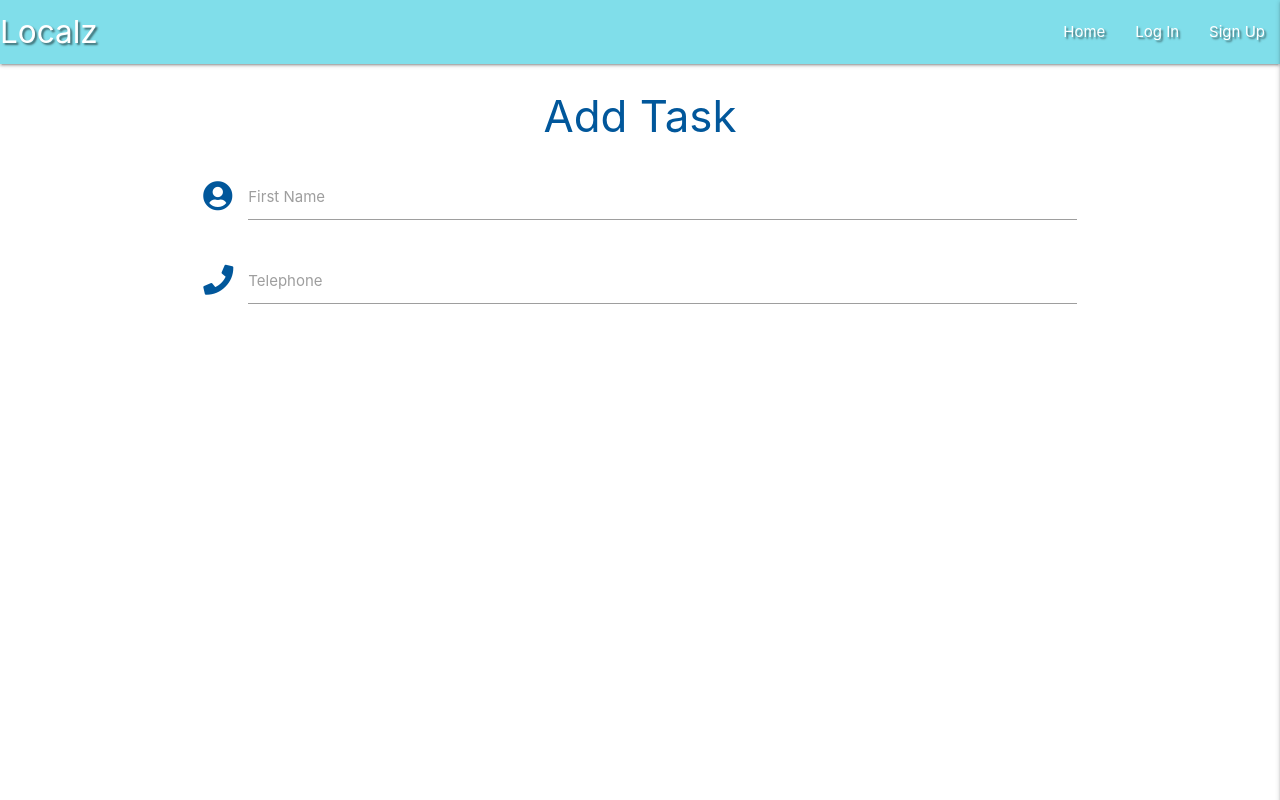
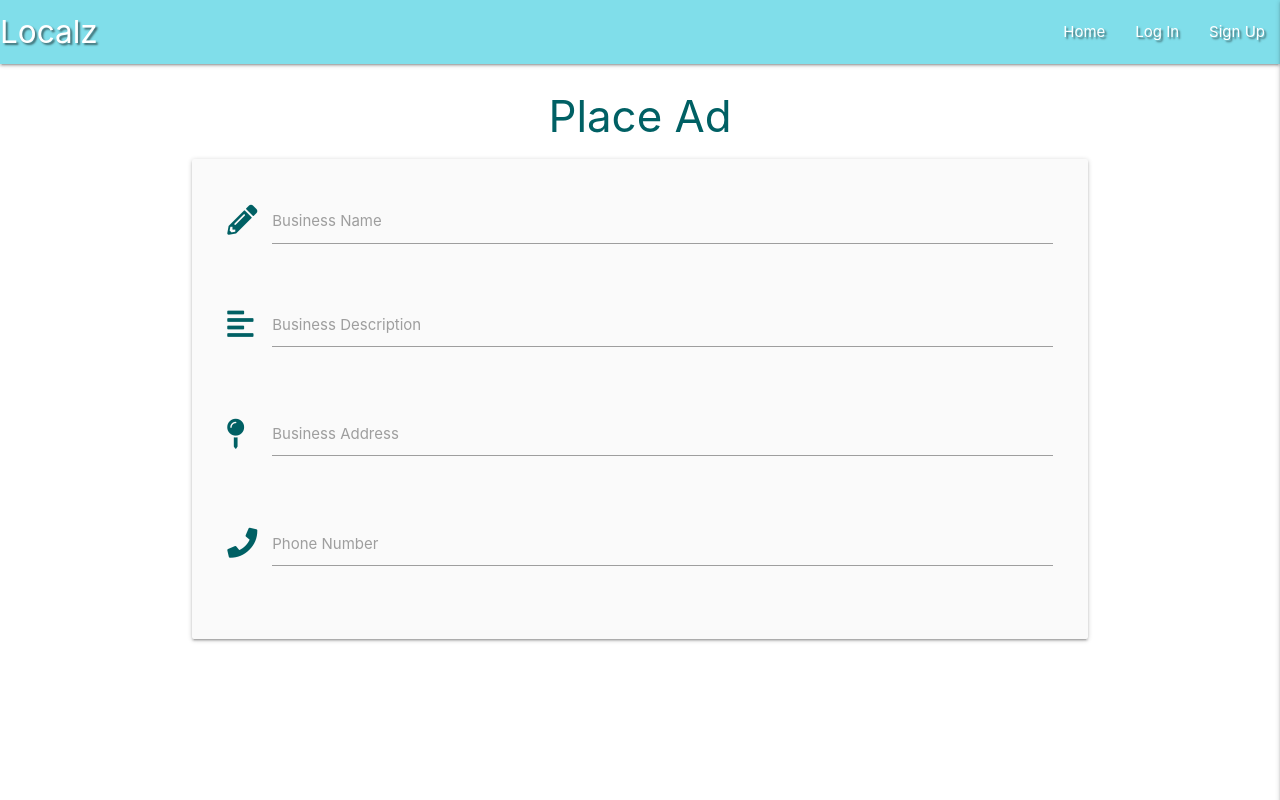
Before and after one commit to Code-Institute-Submissions/OluwafemiAwosanya-LOCALZ_AugResub, a Flask app: page /add_task in a window 1280 px wide. Run offline with Flask 2, Linux system fonts and the light colour scheme; some libraries are stand-ins or nearby versions.

Commit message:
Add Ads form input fields

```diff
--- a/templates/place_ad.html
+++ b/templates/place_ad.html
@@ -1,22 +1,42 @@
 {% extends "base.html" %}
 {% block content %}
 
-    <h3 class="light-blue-text text-darken-4 center-align">Add Task</h3>
+    <h3 class="cyan-text text-darken-4 center-align">Place Ad</h3>
 
-    <div class="row">
+    <div class="row card-panel grey lighten-5">
         <form class="col s12" method="POST" action="">
             <div class="row">
                 <div class="input-field col s12">
-                    <i class="fas fa-user-circle prefix light-blue-text text-darken-4"></i>
-                    <input id="icon_prefix" type="text" class="validate">
-                    <label for="icon_prefix">First Name</label>
-                </div>
-                <div class="input-field col s12">
-                    <i class="fas fa-phone prefix light-blue-text text-darken-4"></i>
-                    <input id="icon_telephone" type="tel" class="validate">
-                    <label for="icon_telephone">Telephone</label>
+                    <i class="fas fa-pencil-alt prefix cyan-text text-darken-4"></i>
+                    <input id="ad_name" name="ad_name" minlength="5" maxlength="50"
+                        type="text" class="validate" required>
+                    <label for="ad_name">Business Name</label>
                 </div>
             </div>
+            <div class="row">
+                <div class="input-field col s12">
+                    <i class="fas fa-align-left prefix cyan-text text-darken-4"></i>
+                    <textarea id="ad_description" name="ad_description" minlength="5"
+                        maxlength="200" class="materialize-textarea validate" required></textarea>
+                    <label for="ad_description">Business Description</label>
+                </div>
+            </div>
+            <div class="row">
+                <div class="input-field col s12">
+                    <i class="fas fas fa-map-pin prefix cyan-text text-darken-4"></i>
+                    <textarea id="ad_address" name="ad_address" minlength="5"
+                        maxlength="200" class="materialize-textarea validate" required></textarea>
+                    <label for="ad_address">Business Address</label>
+                </div>
+            </div>
+			<div class="row">
+				<div class="input-field col s12">
+					<i class="fas fa-phone prefix cyan-text text-darken-4"></i>
+                    <textarea id="ad_telephone" name="ad_telephone" minlength="10"
+                        maxlength="15" class="materialize-textarea validate" required></textarea>
+                    <label for="ad_telephone">Phone Number</label>
+				</div>
+			</div>
         </form>
     </div>
 
```
Also changed, not shown: templates/business.html (+5 -5 lines).
